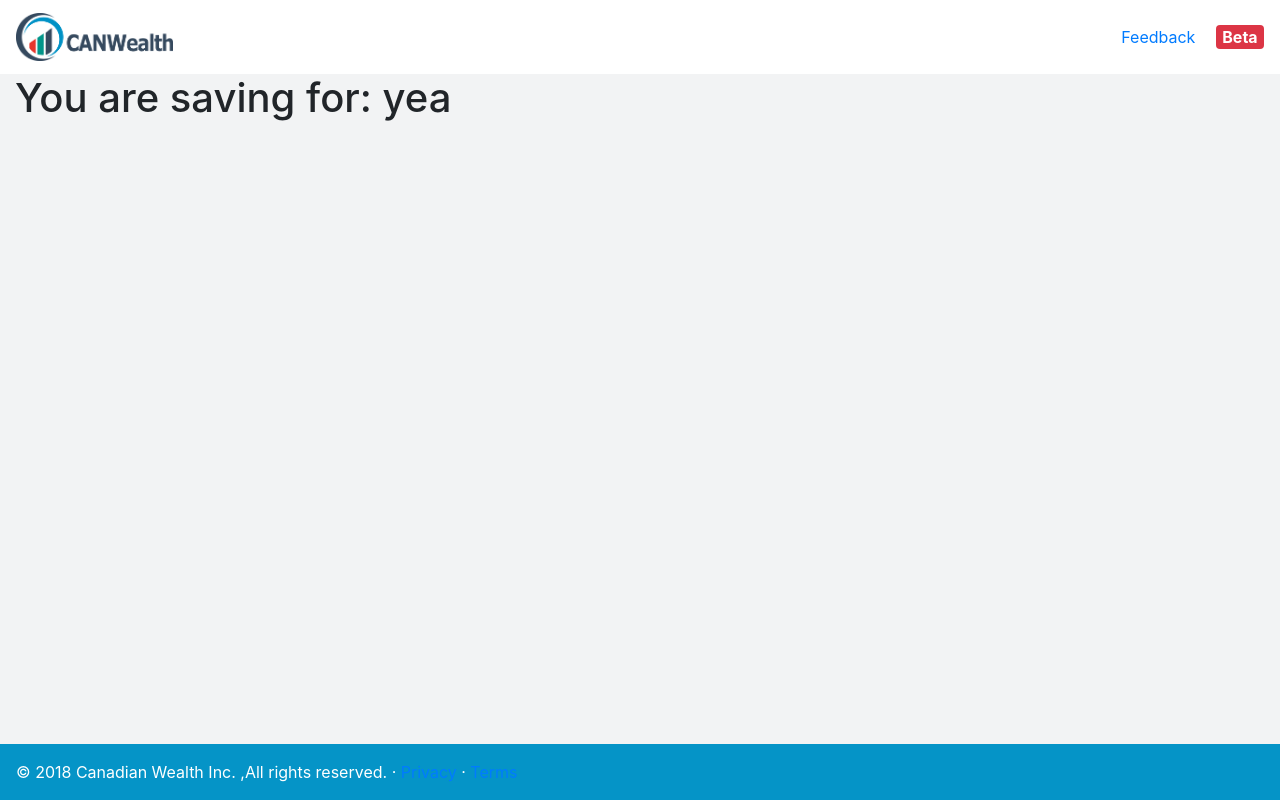
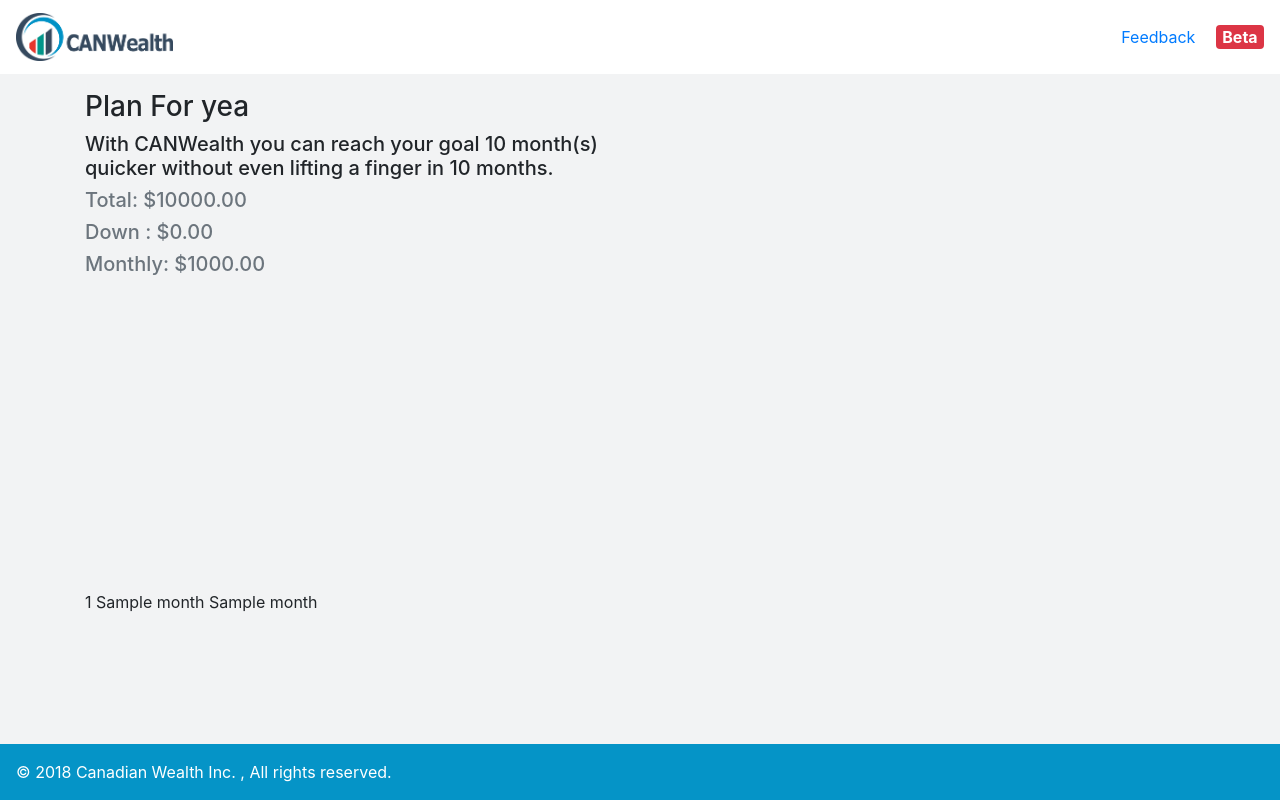
Before and after one commit to polygonnode/can-wealth, a Flask app: template app/templates/planner/results.html in a window 1280 px wide. Run offline with Flask 2, Linux system fonts and the light colour scheme; data comes from the database, SQL or seed files in the repository; both versions use the stored data as it was after the commit; tables that the repository leaves empty hold one stand-in row (values such as "Sample post"); the template is opened without the code that fills it: values that come from a table or form of the project are taken from there, most other values are stand-ins (such as "Sample title", 1, 10 or a date in 2020); some libraries are stand-ins or nearby versions.

Commit message:
algorithem shoudl be righ

```diff
--- a/app/static/css/results.css
+++ b/app/static/css/results.css
@@ -1,9 +1,9 @@
 .bar {
-  fill: gray;
+  fill: #0594C7;
     opacity: 1;
 }
 .bar1 {
-  fill: steelblue;
+  fill: #35495E;
     opacity: 0.5;
 
 }
--- a/app/templates/layout.html
+++ b/app/templates/layout.html
@@ -76,7 +76,7 @@
         </div>
       </div>-->
 
-       © 2018 Canadian Wealth Inc. ,All rights reserved. · <a href="#">Privacy</a> · <a href="#">Terms</a>
+       © 2018 Canadian Wealth Inc. , All rights reserved.
       </footer>
 
       <script src="https://code.jquery.com/jquery-3.2.1.slim.min.js" integrity="sha384-KJ3o2DKtIkvYIK3UENzmM7KCkRr/rE9/Qpg6aAZGJwFDMVNA/GpGFF93hXpG5KkN" crossorigin="anonymous"></script>
--- a/app/templates/planner/results.html
+++ b/app/templates/planner/results.html
@@ -1,12 +1,51 @@
 {% extends "layout.html" %}
 {% block title %} Results {% endblock %}
 {% block body %}
-<!DOCTYPE html>
+<style>
+/* width */
+::-webkit-scrollbar {
+    width: 10px;
+    height: 4px;
+}
+
+/* Track */
+::-webkit-scrollbar-track {
+    background: #f1f1f1;
+}
+
+/* Handle */
+::-webkit-scrollbar-thumb {
+    background: #888;
+}
+
+/* Handle on hover */
+::-webkit-scrollbar-thumb:hover {
+    background: #555;
+}
+</style>
 <script src="https://d3js.org/d3.v4.min.js"></script>
 <link href="{{ url_for('static', filename = 'css/results.css') }}" rel="stylesheet" type="text/css" />
-<div class="container-fluid" style="overflow-x: scroll;">
-<h1>You are saving for: {{survey.title}}</h1>
+<div class="container" style="padding-top:1rem;">
+  <h3>Plan For {{survey.title}}</h3>
+
+  <div class="row gray">
+    <div class="col-sm-6">
+      <h5>With CANWealth you can reach your goal  {{ saved|int }} month(s) quicker without even lifting a finger in {{ months_total|int }} months.</h5>
+      <h5 class="text-muted">Total: {{"$%.2f"|format(survey.goal)}}</h5>
+      <h5 class="text-muted">Down : {{"$%.2f"|format(survey.down_payment)}}</h5>
+      <h5 class="text-muted">Monthly: {{"$%.2f"|format(survey.monthly_payment)}}</h5>
+    </div>
+
+
+  </div>
+
+  <div class="container-fluid" style="overflow-x: scroll;">
+
     <svg width="3000" height="300"></svg>
+  </div>
+  {% for month in months %}
+  <p>{{ month[0]}} {{ month[1]}} {{ month[2]}}</p>
+  {% endfor %}
 </div>
 <!-- All the java script that handles the svg element---->
 <script>
@@ -24,7 +63,7 @@ var g = svg.append("g")
 
 var data = [
   {% for month in months %}
-  {date: {{ month[0]}}, moneyTowardsGoal: {{month[1]}}, moneyTowardsGoalPusInterest: {{month[2]}}},
+  {date: {{ month[0]}}, moneyTowardsGoal: {{month[1] - (month[2] - month[1]) }}, moneyTowardsGoalPusInterest: {{month[2]}}},
   {%endfor%}
 ];
 
```
Also changed, not shown: app/views/planner.py (+13 -6 lines), app/database.sqlite.
